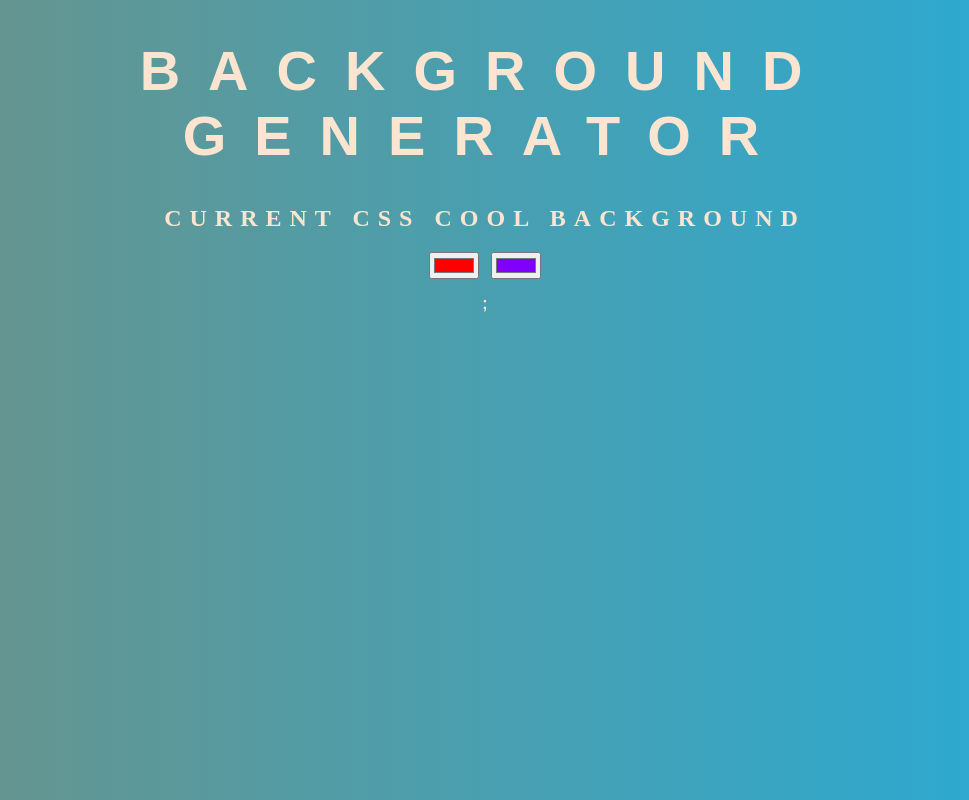
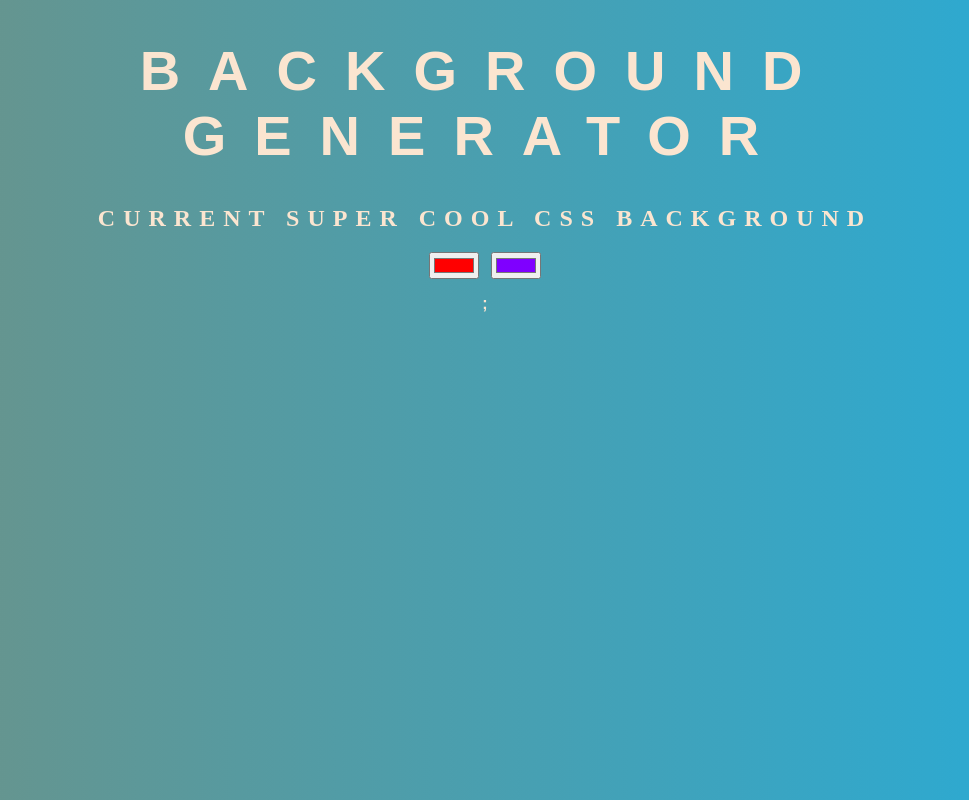
Before and after one commit to ppatte/background-generator, a plain HTML site: page bgindex.html in a window 1280 px wide. Shown: the whole page, without its empty margins (155-1124 px from the left). Drawn offline with Linux system fonts and the light colour scheme.

Commit message:
changed test h2

```diff
--- a/bgindex.html
+++ b/bgindex.html
@@ -7,7 +7,7 @@
 
 <body id="gradient">
 	<h1> Background Generator</h1>
-	<h2>Current CSS Cool Background </h2>
+	<h2>Current Super Cool CSS Background </h2>
 	<input class="color1" type="color" name="color1" value="#ff0000">
 	<input class="color2" type="color" name="color2" value="#7f00ff">
 	<h3></h3>
```
